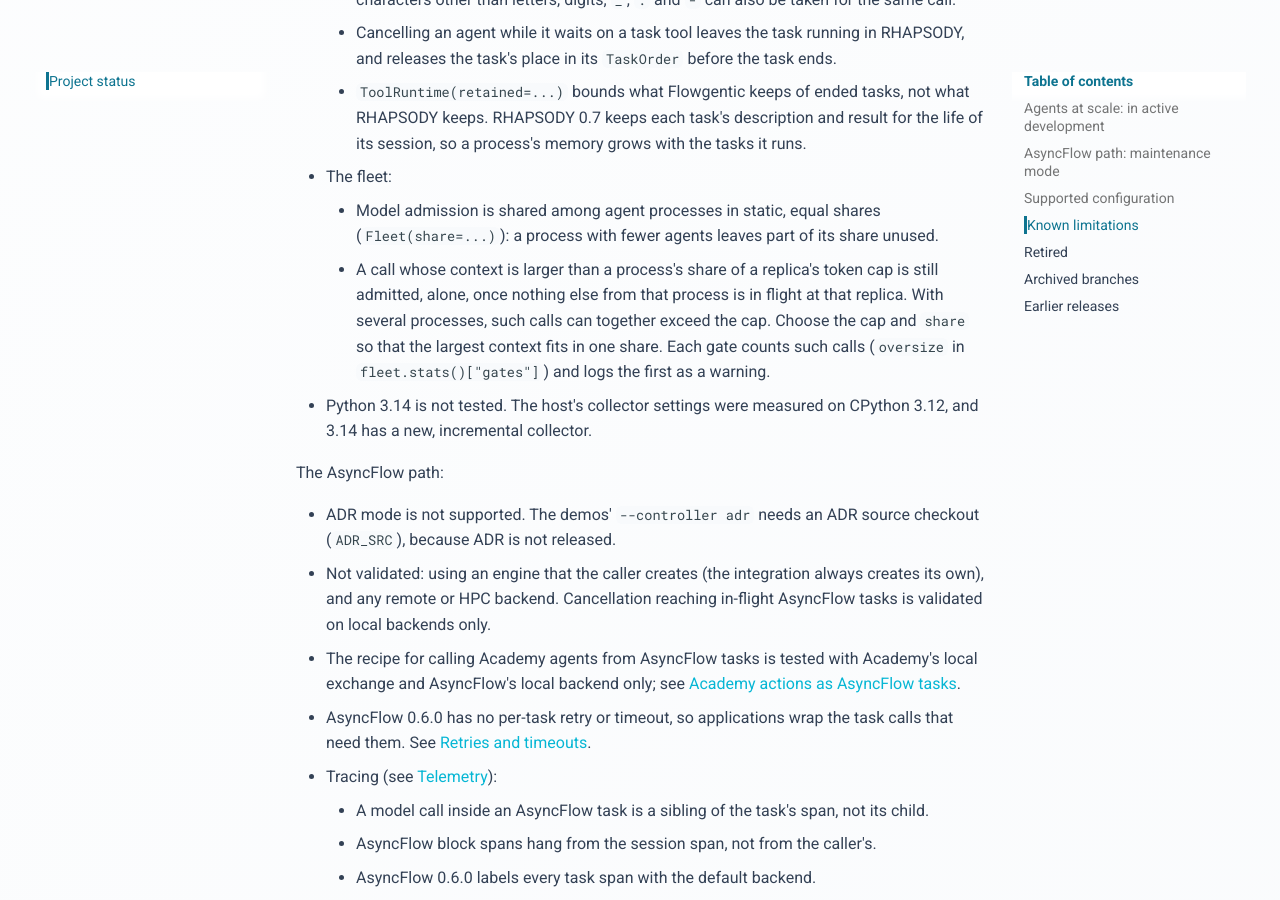
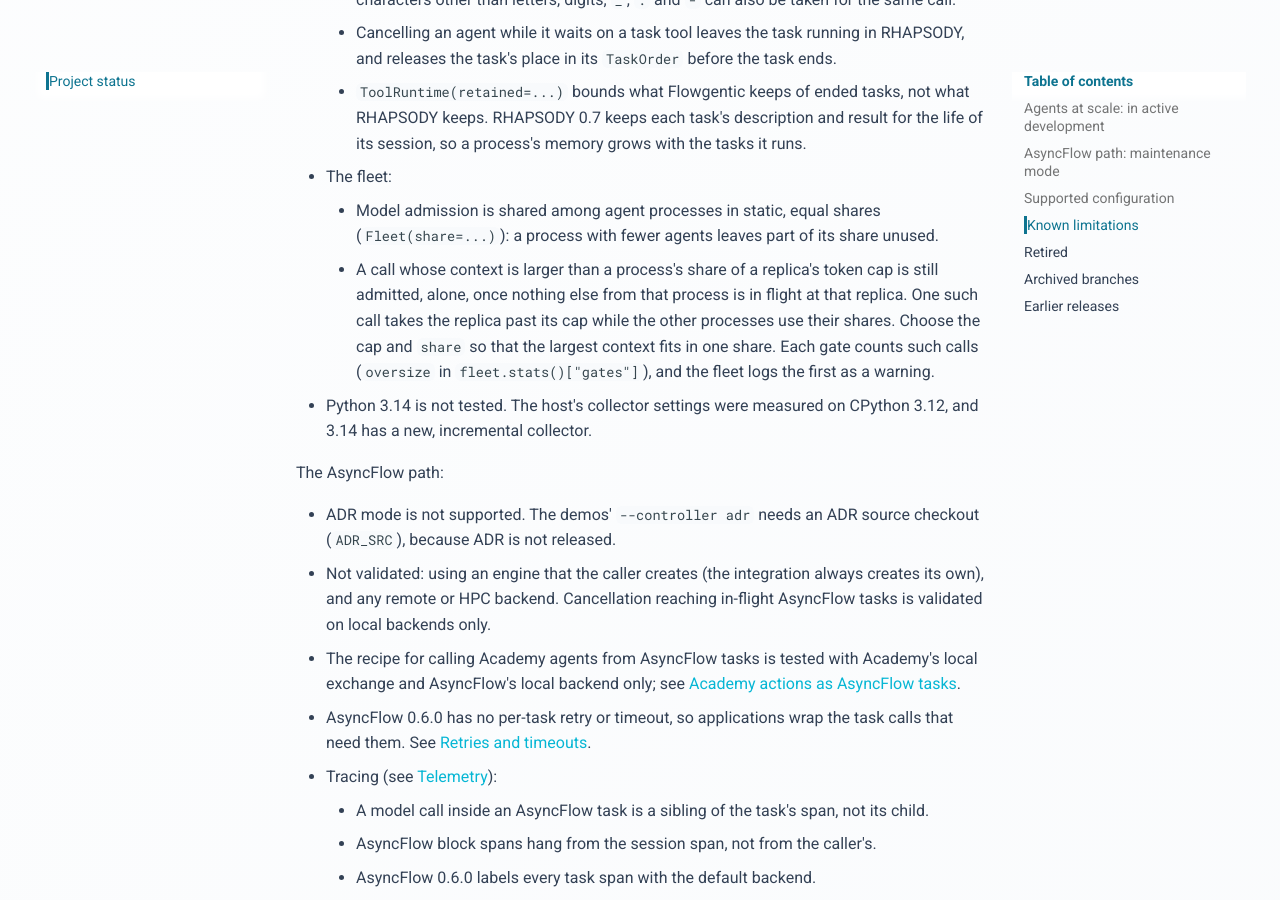
Before and after one commit to stride-research/flowgentic, an MkDocs documentation site: the page built from docs/status.md, in a window 1280 px wide and 900 px high, scrolled down 2932 px. Built offline with MkDocs 1.6.1 and Material for MkDocs 9.7.7, drawn with Linux system fonts in a browser that asks for light colours; comment, search, counter and statistics services are not loaded.

Commit message:
Warn of oversize calls once per fleet, and say one is enough to pass the cap
Each gate logged the first call it admitted alone above its token cap, so a
fleet of 256 replicas could log 256 warnings. A fleet's gates now share one
warning, which names the fleet; a gate built on its own still warns once on
its own. Each gate's oversize count is unchanged.

The warning and the docs said that such calls from several processes can
take the replica past its cap. One is enough while the other processes use
their shares: four processes holding 250 tokens each of a 1,000-token cap,
three at their share and one with a 300-token call, put 1,050 tokens in
flight. The warning, the gate's docstring, the fleet page, the status page
and the changelog now say so.

```diff
--- a/docs/status.md
+++ b/docs/status.md
@@ -134,10 +134,11 @@ Agents at scale:
       share unused.
     - A call whose context is larger than a process's share of a replica's
       token cap is still admitted, alone, once nothing else from that process
-      is in flight at that replica. With several processes, such calls can
-      together exceed the cap. Choose the cap and `share` so that the largest
-      context fits in one share. Each gate counts such calls (`oversize` in
-      `fleet.stats()["gates"]`) and logs the first as a warning.
+      is in flight at that replica. One such call takes the replica past its
+      cap while the other processes use their shares. Choose the cap and
+      `share` so that the largest context fits in one share. Each gate counts
+      such calls (`oversize` in `fleet.stats()["gates"]`), and the fleet logs
+      the first as a warning.
 - Python 3.14 is not tested. The host's collector settings were measured on
   CPython 3.12, and 3.14 has a new, incremental collector.
 
```
Also changed, not shown: CHANGELOG.md (+5 -3 lines), docs/features/fleet.md (+5 -4 lines), 2 other files.
